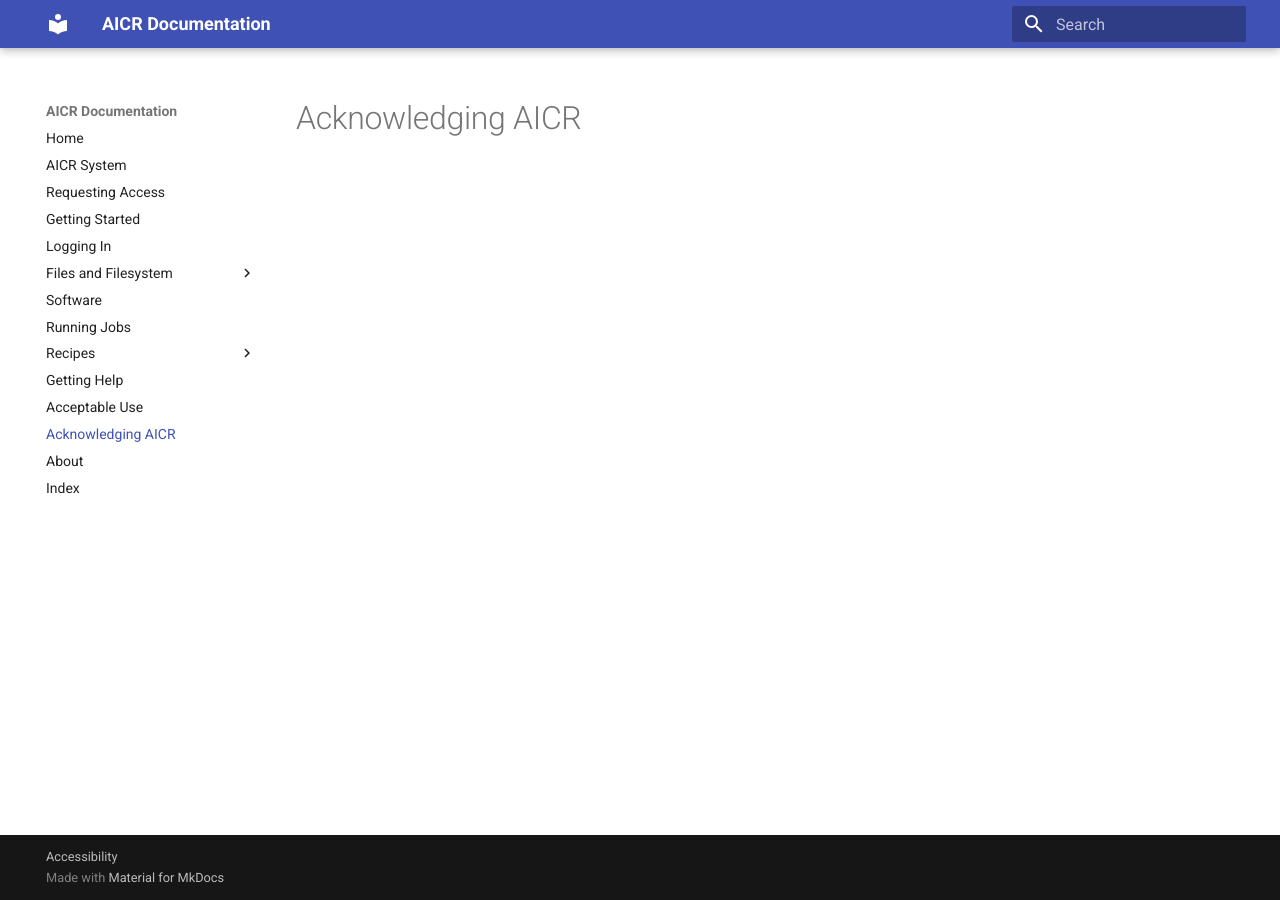
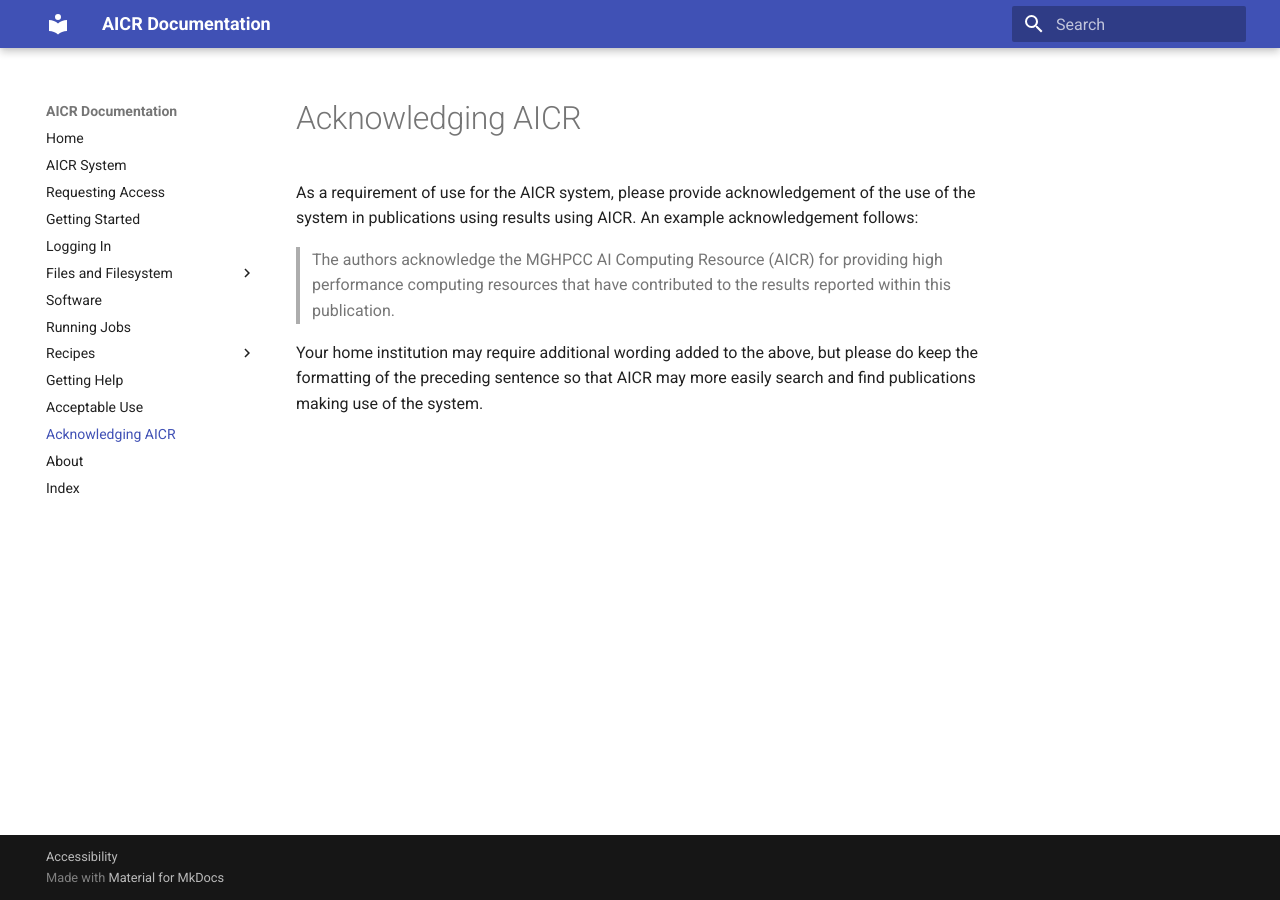
Before and after one commit to mghpcc/aicr-docs-edit, an MkDocs documentation site: the page built from docs/acknowledging-aicr.md, in a window 1280 px wide. Built offline with MkDocs 1.6.1 and Material for MkDocs 9.7.7, drawn with Linux system fonts in a browser that asks for light colours.

Commit message:
Update acknowledging-aicr.md
Commit to main like a mad person.

```diff
--- a/docs/acknowledging-aicr.md
+++ b/docs/acknowledging-aicr.md
@@ -1,3 +1,7 @@
 # Acknowledging AICR
 
-<!-- TODO: Provide citation and acknowledgment guidelines -->
+As a requirement of use for the AICR system, please provide acknowledgement of the use of the system in publications using results using AICR. An example acknowledgement follows:
+
+> The authors acknowledge the MGHPCC AI Computing Resource (AICR) for providing high performance computing resources that have contributed to the results reported within this publication.
+
+Your home institution may require additional wording added to the above, but please do keep the formatting of the preceding sentence so that AICR may more easily search and find publications making use of the system.
```
